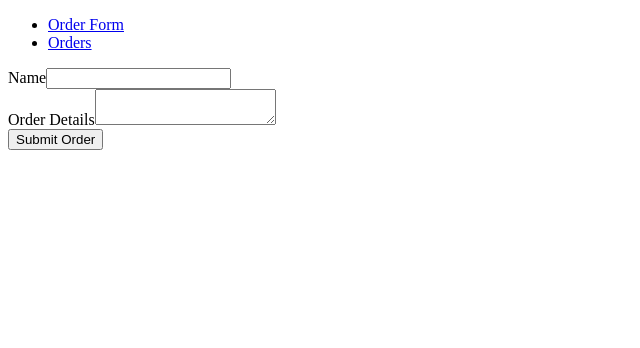
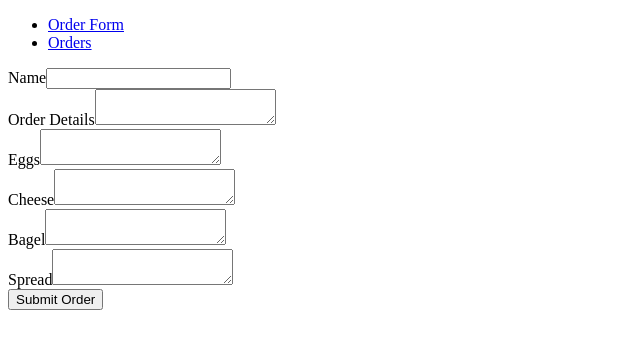
Before and after one commit to joshuagudgel/bagel-order-simple, a React (Vite) app: page /order-form in a window 1280 px wide. Shown: the top 348 px of the page, without its empty margins (0-640 px from the left). Built offline with nearby package versions, Linux system fonts and the light colour scheme.

Commit message:
added more fields

```diff
--- a/src/components/OrderForm.jsx
+++ b/src/components/OrderForm.jsx
@@ -3,6 +3,10 @@ import React, { useState } from 'react';
 const OrderForm = () => {
     const [customerName, setCustomerName] = useState('');
     const [orderDetails, setOrderDetails] = useState('');
+    const [eggs, setEggs] = useState('');
+    const [cheese, setCheese] = useState('');
+    const [bagel, setBagel] = useState('');
+    const [spread, setSpread] = useState('');
 
     const handleSubmit = async (event) => {
         event.preventDefault();
@@ -10,7 +14,11 @@ const OrderForm = () => {
         const order = {
             customerName,
             orderDetails,
-            timestamp: new Date().toISOString()
+            timestamp: new Date().toISOString(),
+            eggs,
+            cheese,
+            bagel,
+            spread
         };
 
         console.log(order);
@@ -30,6 +38,10 @@ const OrderForm = () => {
 
             setCustomerName('');
             setOrderDetails('');
+            setEggs('');
+            setCheese('');
+            setBagel('');
+            setSpread('');
             alert('Order submitted successfully!');
         } catch(error){
             alert("Error submitting order");
@@ -59,7 +71,38 @@ const OrderForm = () => {
                     onChange={(e) => setOrderDetails(e.target.value)}
                 />
             </div>
-
+            <div>
+                <label>Eggs</label>
+                <textarea
+                    id="eggs"
+                    value={eggs}
+                    onChange={(e) => setEggs(e.target.value)}
+                />
+            </div>
+            <div>
+                <label>Cheese</label>
+                <textarea
+                    id="cheese"
+                    value={cheese}
+                    onChange={(e) => setCheese(e.target.value)}
+                />
+            </div>
+            <div>
+                <label>Bagel</label>
+                <textarea
+                    id="bagel"
+                    value={bagel}
+                    onChange={(e) => setBagel(e.target.value)}
+                />
+            </div>
+            <div>
+                <label>Spread</label>
+                <textarea
+                    id="spread"
+                    value={spread}
+                    onChange={(e) => setSpread(e.target.value)}
+                />
+            </div>
             <button type="submit">Submit Order</button>
         </form>
     );
--- a/src/components/OrderList.jsx
+++ b/src/components/OrderList.jsx
@@ -30,7 +30,7 @@ const OrderList = () => {
                 ) : (
                     orders.map((order, index) => (
                         <li key={index}>
-                            Order {index + 1}: {order.customerName} - {order.orderDetails} - {order.timestamp}
+                            Order {index + 1}: {order.customerName} - {order.bagel} - {order.spread} - {order.cheese} - {order.eggs} - {order.orderDetails} - {order.timestamp}
                         </li>
                     ))
                 )}
--- a/src/models/Order.js
+++ b/src/models/Order.js
@@ -4,6 +4,10 @@ const orderSchema = new mongoose.Schema({
   customerName: { type: String, required: true },
   orderDetails: { type: String, required: true },
   timestamp: { type: Date, default: Date.now },
+  eggs: { type: Number, required: true },
+  cheese: { type: String, required: true },
+  bagel: { type: String, required: true },
+  spread: { type: String, required: true },
 });
 
 const Order = mongoose.model('Order', orderSchema);
```
